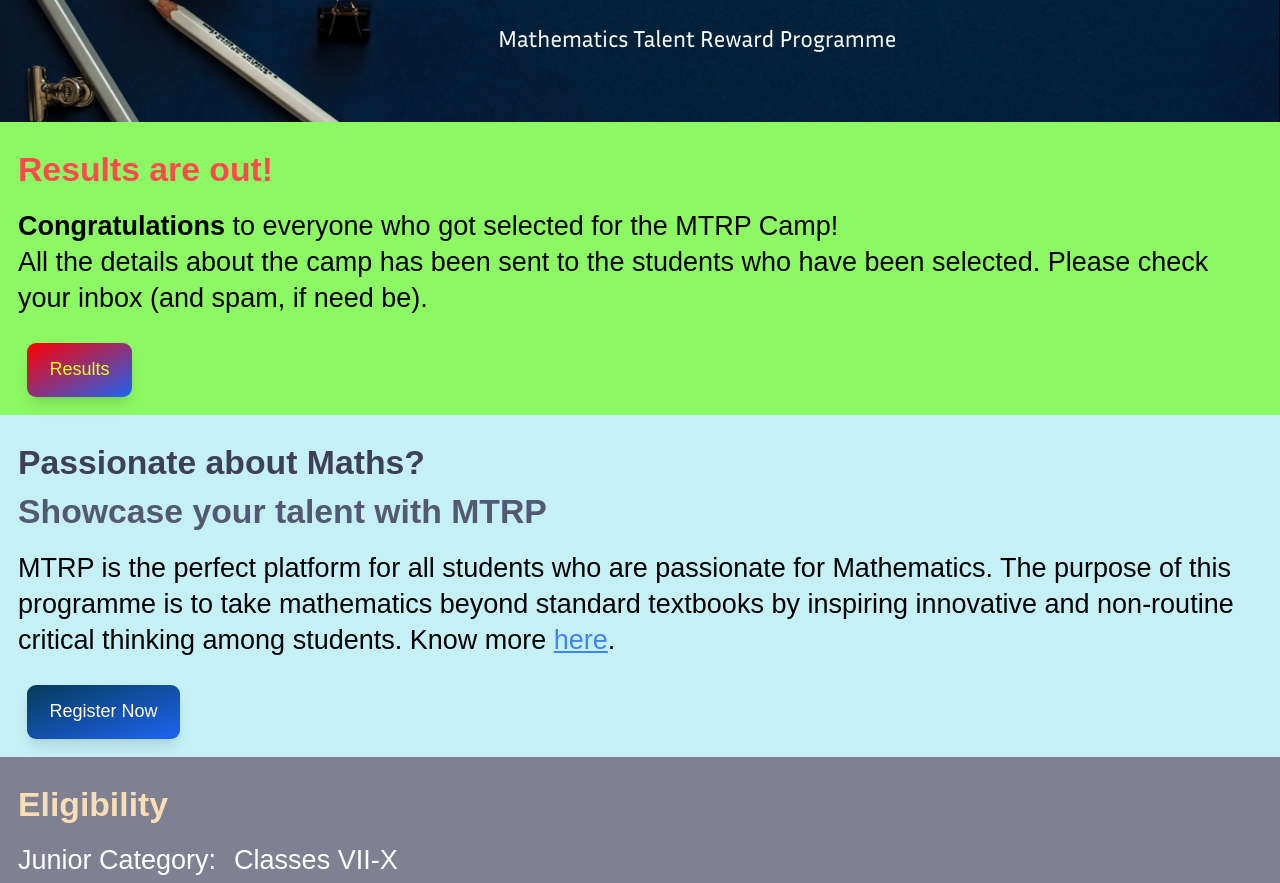
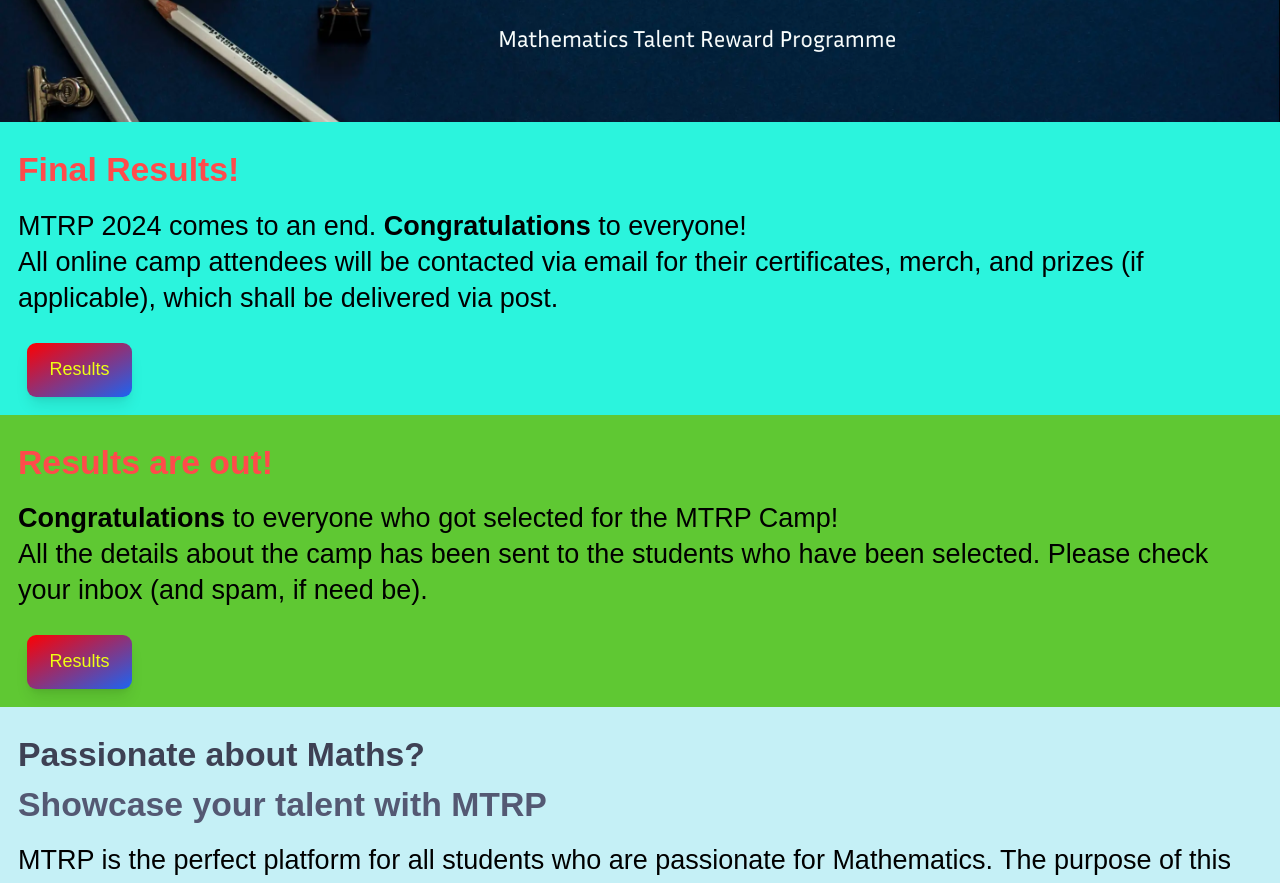
Before and after one commit to Integration-ISIK/mtrp-2024-website, a Next.js app: page / in a window 1280 px wide. Shown: the part 400-1283 px from the top of the page. Built offline with nearby package versions, Linux system fonts and the light colour scheme; a web font is replaced by a local one.

Commit message:
final results

```diff
--- a/app/page.tsx
+++ b/app/page.tsx
@@ -9,6 +9,10 @@ const RegisterLinkEvent: MouseEventHandler<HTMLButtonElement> = (event) => {
 
 const ResultEvent: MouseEventHandler<HTMLButtonElement> = (event) => {
     window.open('/results.pdf', '_blank');
+};
+
+const FinalResultEvent: MouseEventHandler<HTMLButtonElement> = (event) => {
+    window.open('/final_results.pdf', '_blank');
 };
 
 export default function Home() {
@@ -24,15 +28,31 @@ export default function Home() {
         </div>
         <div className="flex-grow w-full">
         <div className="opacity-20 blur-sm"></div>
-        <div className="bg-[#4dff0097] bg-cover bg-left-top h-auto max-w-screen pt-4" >
+        <div className="bg-[#1bf5dbea] bg-cover bg-left-top h-auto max-w-screen pt-4" >
+            <div className="md:p-2">
+                <div className=" whitespace-pre-line font-bold text-2xl md:text-3xl px-2">
+                    <p className='text-[#ff4b4b] md:pb-2'>Final Results!</p>
+                </div>
+                <p className='leading-5 md:text-2xl p-2'>
+                    MTRP 2024 comes to an end. <div className="font-bold inline">Congratulations</div> to everyone!
+                    <div>All online camp attendees will be contacted via email for their certificates, merch, and prizes (if applicable),
+which shall be delivered via post.</div>
+
+                </p>
+                <button type="button" onClick={FinalResultEvent}
+                className="mx-4 my-4 text-[#efff14] shadow-lg bg-gradient-to-br from-[#ff0000] to-blue-600 hover:bg-gradient-to-bl focus:ring-4 focus:outline-none focus:ring-green-200 dark:focus:ring-green-800 font-medium rounded-lg text-md px-5 py-2.5 text-center me-2 mb-2">
+                    Results
+                </button>
+            </div>
+        </div>
+        <div className="bg-[#53c522ea] bg-cover bg-left-top h-auto max-w-screen pt-4" >
             <div className="md:p-2">
                 <div className=" whitespace-pre-line font-bold text-2xl md:text-3xl px-2">
                     <p className='text-[#ff4b4b] md:pb-2'>Results are out!</p>
                 </div>
                 <p className='leading-5 md:text-2xl p-2'>
                     <div className="font-bold inline">Congratulations</div> to everyone who got selected for the MTRP Camp!
-                    <div className="hidden md:block inline"> </div>
-                    All the details about the camp has been sent to the students who have been selected. Please check your inbox (and spam, if need be).
+                    <div>All the details about the camp has been sent to the students who have been selected. Please check your inbox (and spam, if need be).</div>
 
                 </p>
                 <button type="button" onClick={ResultEvent}
```
Also changed, not shown: 2 other files (tests, documents, lock files or other folders).
